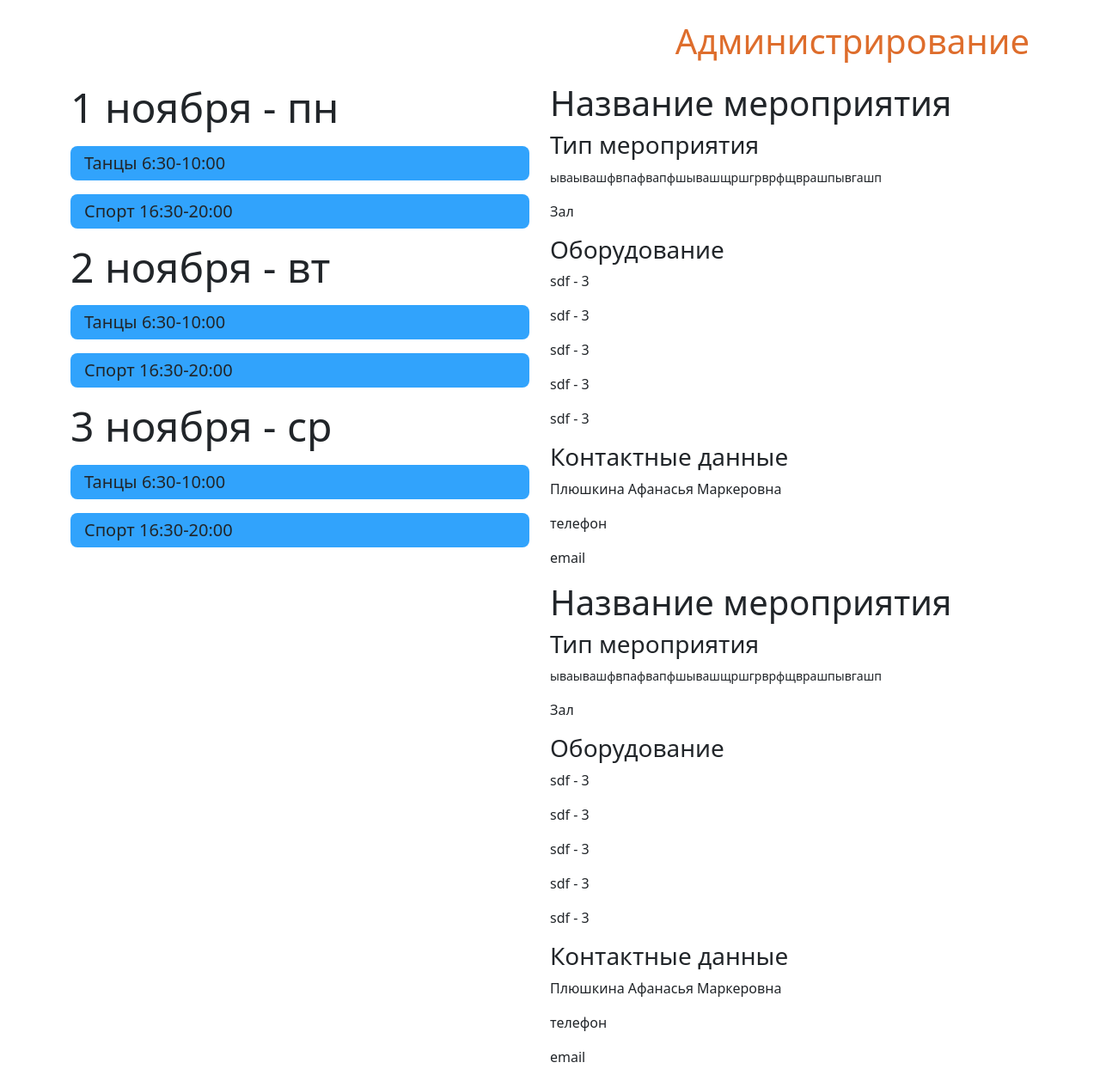
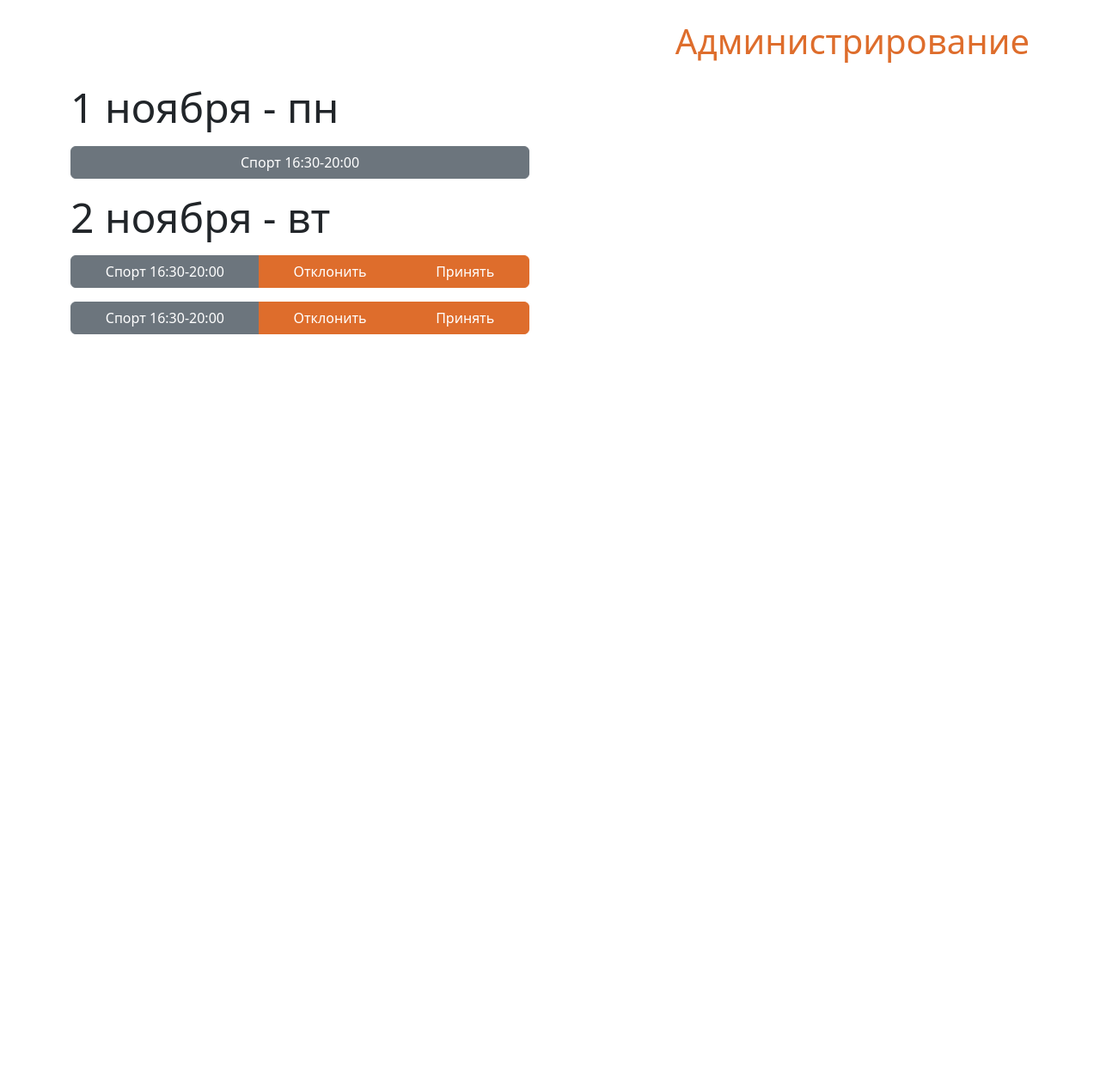
Before and after one commit to cyberaea/KDHACK22, a Django app: page /adminpanel/ in a window 1280 px wide. Shown: the part 73-1331 px from the top of the page at 86% size. After the commit the page ends 462 px from the top, so only its background shows below. Run offline with Django 4.2, Linux system fonts and the light colour scheme.

Commit message:
local changes213

```diff
--- a/case5/case5/static/css/style.css
+++ b/case5/case5/static/css/style.css
@@ -13,13 +13,6 @@
     margin-left: -9px;
     margin-top: -9px;
     z-index: -1;
-}
-.bg-color {
-    background: #31a3fc;
-}
-.bg-color:hover{
-    background: #57b6ff;
-    transition: .1s;
 }
 .form-control:focus, .form-select:focus {
     box-shadow: 0 0 0 .25rem rgba(221, 89, 15, .25);
@@ -43,6 +36,7 @@
     font-family: 'Rubik Mono One', sans-serif;
     color: #fff;
 }
+
 .opt {
     font-family: 'Montserrat', sans-serif;
     text-align: end;
--- a/case5/case5/static/js/script.js
+++ b/case5/case5/static/js/script.js
@@ -1,13 +1,3 @@
-c = 0
 function inf() {
-    if (c == 0) {
-        a = document.getElementById('inf')
-        a.innerHTML = '<h1 class="mt-3">Название мероприятия</h1><h3>Тип мероприятия</h3><p><small>ываывашфвпафвапфшывашщршгрврфщврашпывгашп</small></p><p>Зал</p><h3>Оборудование</h3><p>sdf - 3</p><p>sdf - 3</p><p>sdf - 3</p><p>sdf - 3</p><p>sdf - 3</p><h3>Контактные данные</h3><p>Плюшкина Афанасья Маркеровна</p><p>телефон</p><p>email</p>'
-        c = 1
-    }
-    else if (c == 1) {
-        a = document.getElementById('inf')
-        a.innerHTML = ''
-        c = 0
-    }
+    print($(this))
 }
--- a/case5/case5/templates/adminpanel.html
+++ b/case5/case5/templates/adminpanel.html
@@ -8,34 +8,26 @@
     <div class="col-6">
         <div class="d-grid gap-3 my-3 col">
             <h1 class="display-5 m-0">1 ноября - пн</h1>
-            <div class="bg-color rounded-3">
-                <h5 class="ms-3 mt-2">Танцы 6:30-10:00</h5>
-            </div>
-            <div class="bg-color rounded-3">
-                <h5 class="ms-3 mt-2">Спорт 16:30-20:00</h5>
+            <div class="btn-group" role="group">
+                <button type="button" class="btn btn-secondary static">Спорт 16:30-20:00</button>
             </div>
         </div>
         <div class="d-grid gap-3 my-3 col">
             <h1 class="display-5 m-0">2 ноября - вт</h1>
-            <div class="bg-color rounded-3">
-                <h5 class="ms-3 mt-2">Танцы 6:30-10:00</h5>
+            <div class="btn-group" role="group">
+                <button type="button" class="btn btn-secondary">Спорт 16:30-20:00</button>
+                <button type="button" class="btn btn-primary">Отклонить</button>
+                <button type="button" class="btn btn-primary">Принять</button>
             </div>
-            <div class="bg-color rounded-3">
-                <h5 class="ms-3 mt-2">Спорт 16:30-20:00</h5>
-            </div>
-        </div>
-        <div class="d-grid gap-3 my-3 col">
-            <h1 class="display-5 m-0">3 ноября - ср</h1>
-            <div class="bg-color rounded-3">
-                <h5 class="ms-3 mt-2">Танцы 6:30-10:00</h5>
-            </div>
-            <div class="bg-color rounded-3">
-                <h5 class="ms-3 mt-2">Спорт 16:30-20:00</h5>
+            <div class="btn-group" role="group">
+                <button type="button" class="btn btn-secondary static" onclick="inf()">Спорт 16:30-20:00</button>
+                <button type="button" class="btn btn-primary">Отклонить</button>
+                <button type="button" class="btn btn-primary">Принять</button>
             </div>
         </div>
     </div>
     <div class="col" id="inf">
-        <div class="mt-3">
+        <div class="mt-3" hidden id="astxt">
             <h1>Название мероприятия</h1>
             <h3>Тип мероприятия</h3>
             <p><small>ываывашфвпафвапфшывашщршгрврфщврашпывгашп</small></p>
@@ -51,7 +43,7 @@
             <p>телефон</p>
             <p>email</p>
         </div>
-        <div class="mt-3">
+        <div class="mt-3" hidden id="txt">
             <h1>Название мероприятия</h1>
             <h3>Тип мероприятия</h3>
             <p><small>ываывашфвпафвапфшывашщршгрврфщврашпывгашп</small></p>
--- a/case5/case5/templates/base.html
+++ b/case5/case5/templates/base.html
@@ -4,6 +4,7 @@
 <head>
     <meta charset="UTF-8">
     <title>{% block title %}{% endblock %}</title>
+    <script src="https://ajax.googleapis.com/ajax/libs/jquery/2.2.0/jquery.min.js"></script>
     <link href="https://cdn.jsdelivr.net/npm/bootstrap@5.2.2/dist/css/bootstrap.min.css" rel="stylesheet" integrity="sha384-Zenh87qX5JnK2Jl0vWa8Ck2rdkQ2Bzep5IDxbcnCeuOxjzrPF/et3URy9Bv1WTRi" crossorigin="anonymous">
     <link rel="stylesheet" href="{% static 'css/style.css' %}">
     <script lang="js" src="{% static 'js/script.js' %}"></script>
```
